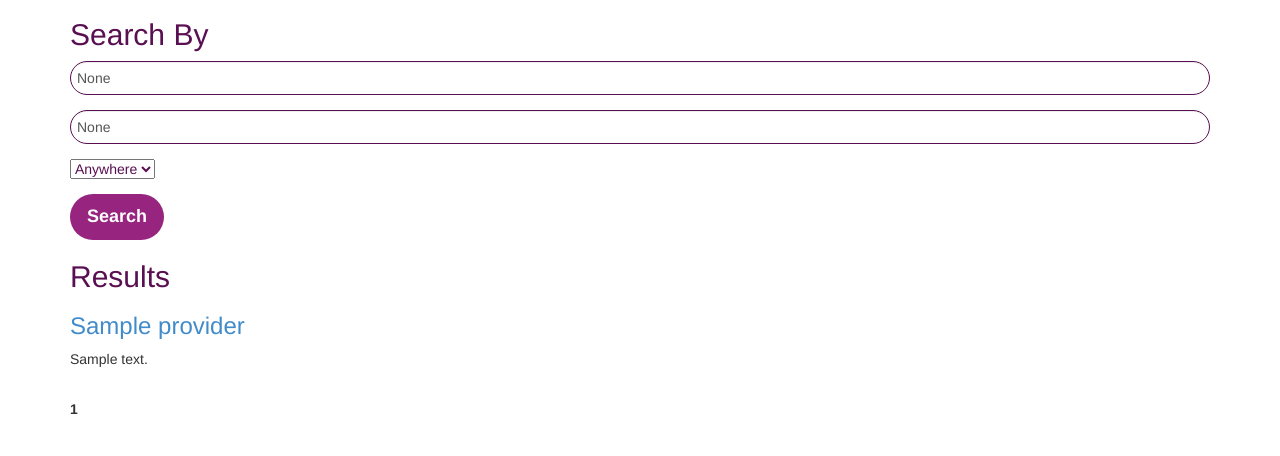
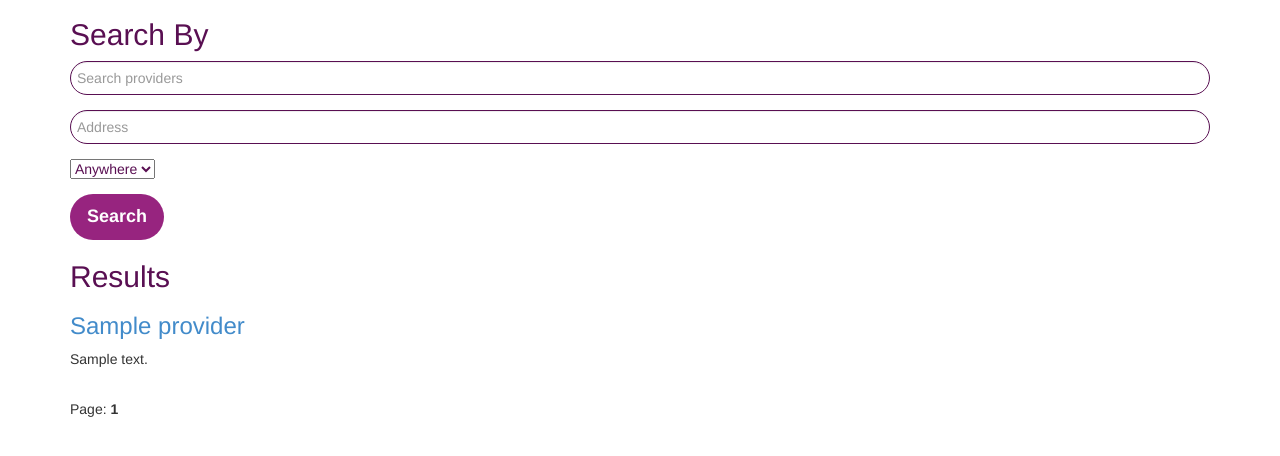
Before and after one commit to radremedy/radremedy, a Flask app: template remedy/templates/find-provider.html in a window 1280 px wide. Shown: the part 320-776 px from the top of the page. Run offline with Flask 2, Linux system fonts and the light colour scheme; the template is opened without the code that fills it: most values are stand-ins (such as "Sample title", 1, 10 or a date in 2020); some libraries are stand-ins or nearby versions.

Commit message:
better normalization of search params

```diff
--- a/remedy/radremedy.py
+++ b/remedy/radremedy.py
@@ -158,12 +158,26 @@ def resource_search(page):
     # ID - minimum value of 1
     rad.searchutils.add_int(search_params, 'id', request.args.get('id'), min_value=1)
 
+    # Address string - just used for display
+    rad.searchutils.add_string(search_params, 'addr', request.args.get('addr'))
+
     # Distance - minimum value of 1, maximum value of 500 (miles)
     rad.searchutils.add_float(search_params, 'dist', request.args.get('dist'), min_value=1, max_value=500)
 
     # Latitude/longitude - no min/max values
     rad.searchutils.add_float(search_params, 'lat', request.args.get('lat'))
     rad.searchutils.add_float(search_params, 'long', request.args.get('long'))
+
+    # Normalize our location-based searching params -
+    # if dist/lat/long is missing, make sure they're all cleared
+    if 'addr' not in search_params or \
+        'dist' not in search_params or \
+        'lat' not in search_params or \
+        'long' not in search_params:
+        search_params.pop('addr', None)
+        search_params.pop('dist', None)
+        search_params.pop('lat', None)
+        search_params.pop('long', None)
 
     # All right - time to search!
     providers = rad.resourceservice.search(db, search_params=search_params)
@@ -174,7 +188,8 @@ def resource_search(page):
 
     return render_template('find-provider.html',
         pagination=pagination,
-        providers=paged_providers
+        providers=paged_providers,
+        search_params=search_params
     )
 
 
--- a/remedy/templates/find-provider.html
+++ b/remedy/templates/find-provider.html
@@ -6,38 +6,38 @@
 
 <form role="search" action="{{ url_for('resource_search') }}" method="GET">
 		<div class="form-group">
-			<input type="text" name="search" value="{{ request.args.get('search') }}"
+			<input type="text" name="search" value="{{ search_params.get('search', '') }}"
 				class="form-control form-control-remedy search-remedy"
 				placeholder="Search providers" />
 		</div>
 		<div class="form-group">
-			<input type="text" name="addr" value="{{ request.args.get('addr') }}"
+			<input type="text" name="addr" value="{{ search_params.get('addr', '') }}"
 				class="form-control form-control-remedy search-remedy"
 				placeholder="Address" />
 		</div>
 		<div class="form-group">
 			<select name="dist">
 				<option value="-1"
-					{% if request.args.get('dist') == "-1" %} selected="selected" {% endif %}>
+					{% if search_params.get('dist') == -1 %} selected="selected" {% endif %}>
 					Anywhere</option>
 				<option value="5"
-					{% if request.args.get('dist') == "5" %} selected="selected" {% endif %}>
+					{% if search_params.get('dist') == 5 %} selected="selected" {% endif %}>
 					5 miles</option>
 				<option value="10"
-					{% if request.args.get('dist') == "10" %} selected="selected" {% endif %}>
+					{% if search_params.get('dist') == 10 %} selected="selected" {% endif %}>
 					10 miles</option>
 				<option value="25"
-					{% if request.args.get('dist') == "25" %} selected="selected" {% endif %}>
+					{% if search_params.get('dist') == 25 %} selected="selected" {% endif %}>
 					25 miles</option>
 				<option value="50"
-					{% if request.args.get('dist') == "50" %} selected="selected" {% endif %}>
+					{% if search_params.get('dist') == 50 %} selected="selected" {% endif %}>
 					50 miles</option>
 				<option value="100"
-					{% if request.args.get('dist') == "100" %} selected="selected" {% endif %}>
+					{% if search_params.get('dist') == 100 %} selected="selected" {% endif %}>
 					100 miles</option>
 			</select>
-			<input type="hidden" name="lat" value="{{ request.args.get('lat') }}" />
-			<input type="hidden" name="long" value="{{ request.args.get('long') }}" />
+			<input type="hidden" name="lat" value="{{ search_params.get('lat', '') }}" />
+			<input type="hidden" name="long" value="{{ search_params.get('long', '') }}" />
 		</div>
 
 		{#
--- a/remedy/templates/macros.html
+++ b/remedy/templates/macros.html
@@ -8,7 +8,8 @@ and pagination structures).
 #}
 
 {% macro render_pagination(pagination) %}
-  <div class=pagination>
+  <div class="pagination">
+  Page:
   {%- for page in pagination.iter_pages() %}
     {% if page %}
       {% if page != pagination.page %}
@@ -17,12 +18,12 @@ and pagination structures).
         <strong>{{ page }}</strong>
       {% endif %}
     {% else %}
-      <span class=ellipsis>…</span>
+      <span class="ellipsis">…</span>
     {% endif %}
   {%- endfor %}
   {% if pagination.has_next %}
-    <a href="{{ url_for_other_page(pagination.page + 1)
-      }}">Next &raquo;</a>
+    <a href="{{ url_for_other_page(pagination.page + 1)}}">
+      Next &raquo;</a>
   {% endif %}
   </div>
 {% endmacro %}
```
